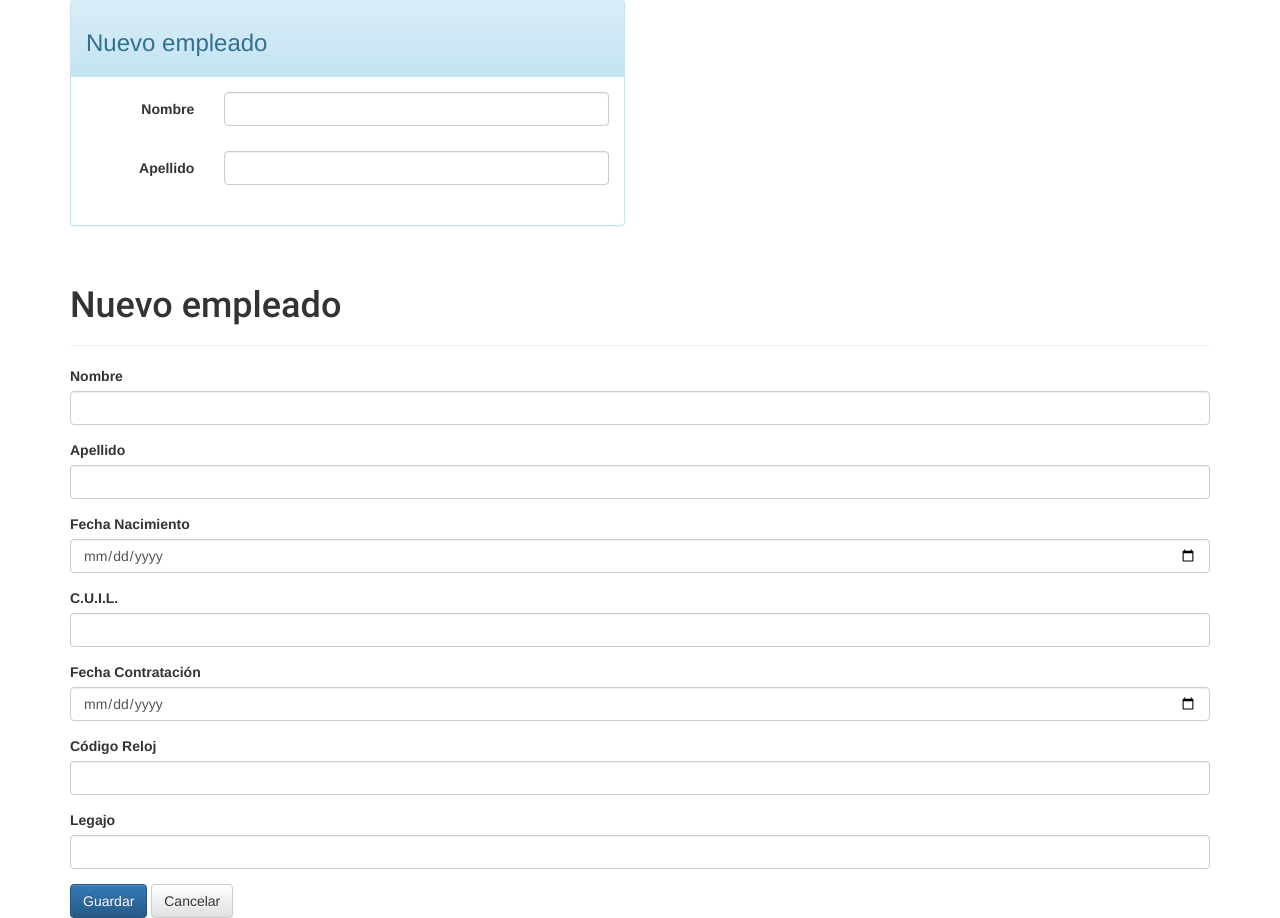
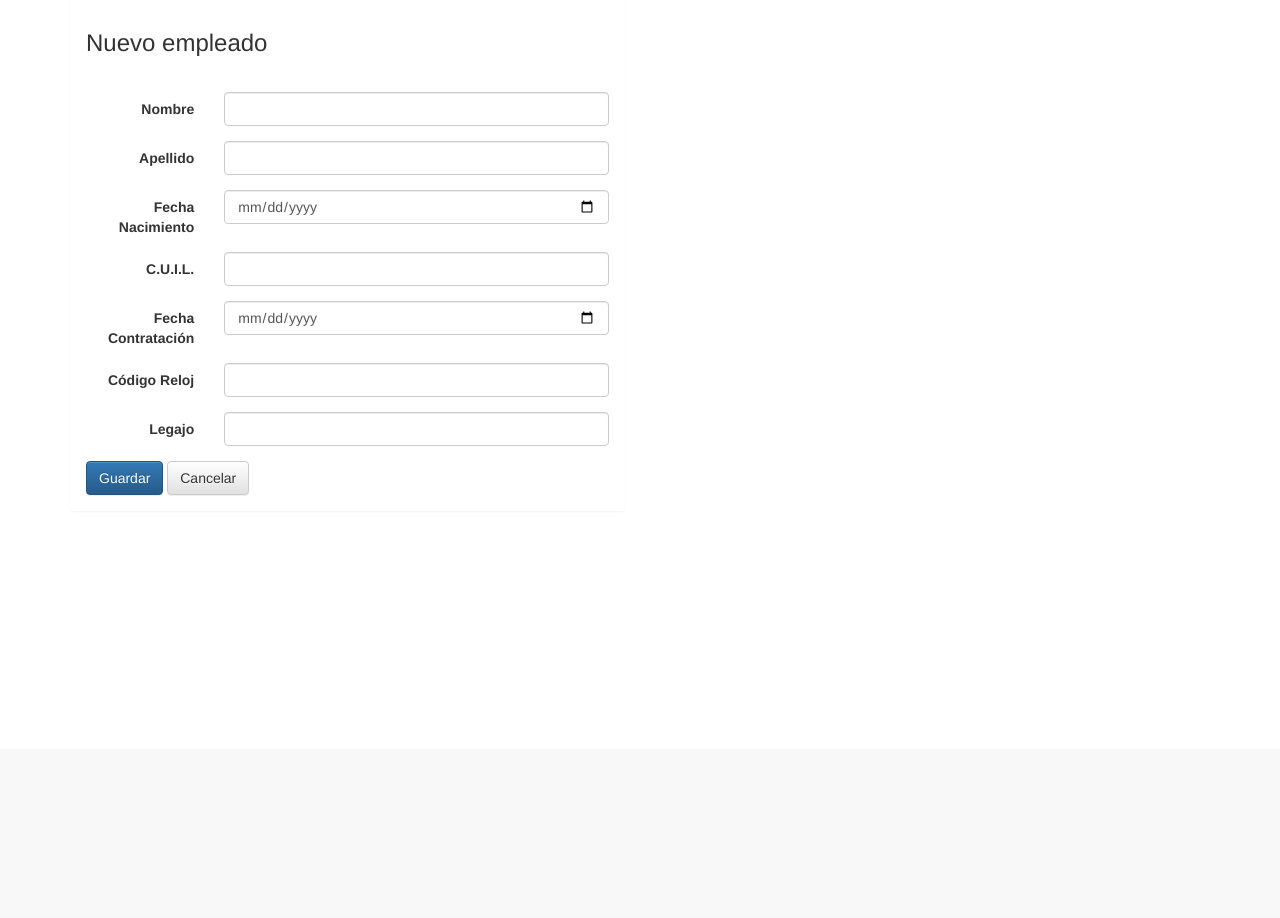
Before and after one commit to coyotevz/mini-hr, a Flask app: page /employee/add in a window 1280 px wide. Shown: the part 51-969 px from the top of the page. After the commit the page ends 546 px from the top, so only its background shows below. Run offline with Flask 2, Linux system fonts and the light colour scheme; some libraries are stand-ins or nearby versions.

Commit message:
Add macro for render form

```diff
--- a/hr/templates/employee_form.html
+++ b/hr/templates/employee_form.html
@@ -1,72 +1,41 @@
 {% extends "layout.html" %}
+
+{% macro render_field(field) %}
+<div class="form-group">
+  {{ field.label(class="col-sm-3 control-label") }}
+  <div class="col-sm-9">
+    {{ field(class="form-control") }}
+    {% if field.description %}
+    <p class="help-block">{{ field.description }}</p>
+    {% endif %}
+  </div>
+</div>
+{% endmacro %}
 
 {% block page_content %}
 <div class="row">
   <div class="col-md-6">
-    <div class="panel panel-info">
+    <div class="panel">
       <div class="panel-heading">
         <h3>Nuevo empleado</h3>
       </div>
       <div class="panel-body">
         <form role="form" class="form-horizontal">
           {{ form.hidden_tag() }}
-          <div class="form-group">
-            {{ form.first_name.label(class="col-sm-3 control-label") }}
-            <div class="col-sm-9">
-              {{ form.first_name(class="form-control") }}
-              <p class="help-block">{{ form.first_name.description }}</p>
-            </div>
-          </div>
-          <div class="form-group">
-            {{ form.last_name.label(class="col-sm-3 control-label") }}
-            <div class="col-sm-9">
-              {{ form.last_name(class="form-control") }}
-              <p class="help-block">{{ form.last_name.description }}</p>
-            </div>
-          </div>
+          {{ render_field(form.first_name) }}
+          {{ render_field(form.last_name) }}
+          {{ render_field(form.birth_date) }}
+          {{ render_field(form.cuil) }}
+          {{ render_field(form.hire_date) }}
+          {{ render_field(form.user_code) }}
+          {{ render_field(form.file_no) }}
+          <button type="submit" class="btn btn-primary">Guardar</button>
+          <button type="submit" class="btn btn-default">Cancelar</button>
         </form>
       </div>
     </div>
   </div>
 </div>
-
-
-<div class="page-header">
-  <h1>Nuevo empleado</h1>
-</div>
-<form role="form" method="post" action="">
-  {{ form.hidden_tag() }}
-  <div class="form-group">
-    {{ form.first_name.label }}
-    {{ form.first_name(size=20, class="form-control") }}
-  </div>
-  <div class="form-group">
-    {{ form.last_name.label }}
-    {{ form.last_name(size=20, class="form-control") }}
-  </div>
-  <div class="form-group">
-    {{ form.birth_date.label }}
-    {{ form.birth_date(class="form-control") }}
-  </div>
-  <div class="form-group">
-    {{ form.cuil.label }}
-    {{ form.cuil(class="form-control") }}
-  </div>
-  <div class="form-group">
-    {{ form.hire_date.label }}
-    {{ form.hire_date(class="form-control") }}
-  </div>
-  <div class="form-group">
-    {{ form.user_code.label }}
-    {{ form.user_code(class="form-control") }}
-  </div>
-  <div class="form-group">
-    {{ form.file_no.label }}
-    {{ form.file_no(class="form-control") }}
-  </div>
-  <button type="submit" class="btn btn-primary">Guardar</button>
-  <button type="submit" class="btn btn-default">Cancelar</button>
-</form>
 {% endblock %}
 
 {# vim: ft=jinja:sw=2
```
